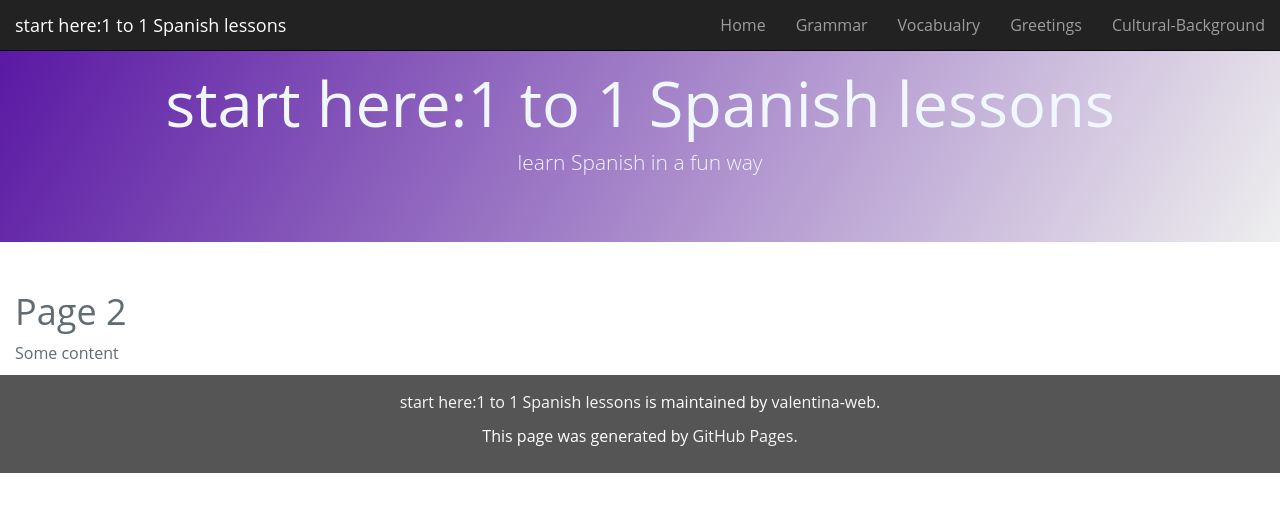
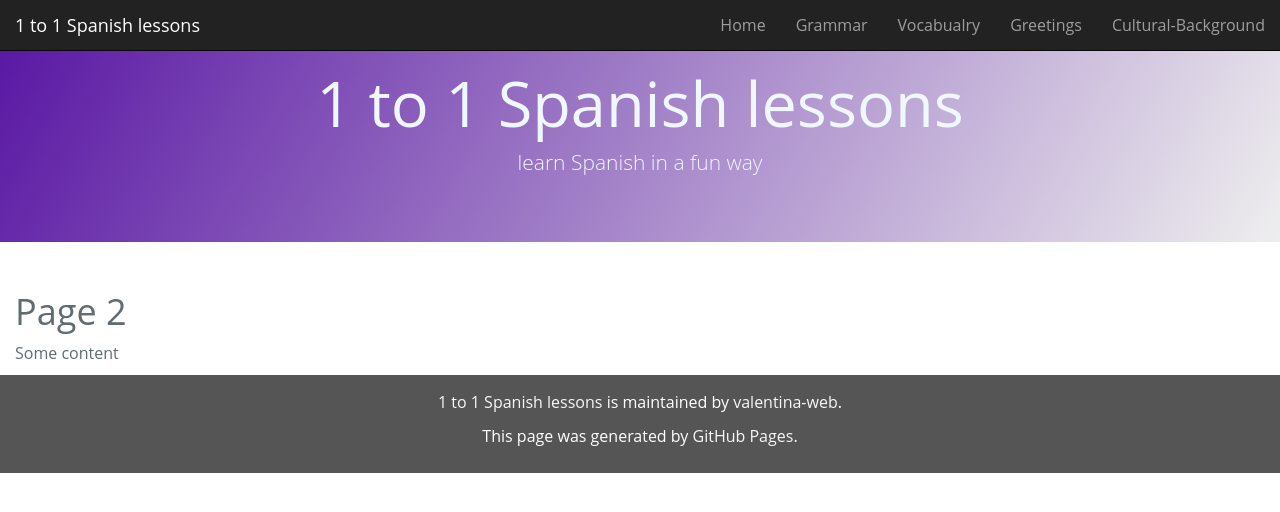
Before and after one commit to valentina-web/SML5202-2020-Final-Valentina, a Jekyll site: the page built from page2.md, in a window 1280 px wide. Shown: the top 512 px of the page. Built offline with Jekyll 4.4.1, drawn with Linux system fonts in a browser that asks for light colours; our own code applies the rules of GitHub Pages for plain Markdown files.

Commit message:
Update _config.yml

```diff
--- a/_config.yml
+++ b/_config.yml
@@ -1,5 +1,5 @@
 # --- Change what appears in the banner --- #
-title: start here:1 to 1 Spanish lessons
+title: 1 to 1 Spanish lessons
 description: learn Spanish in a fun way
 
 # --- Change language of site --- #
```
